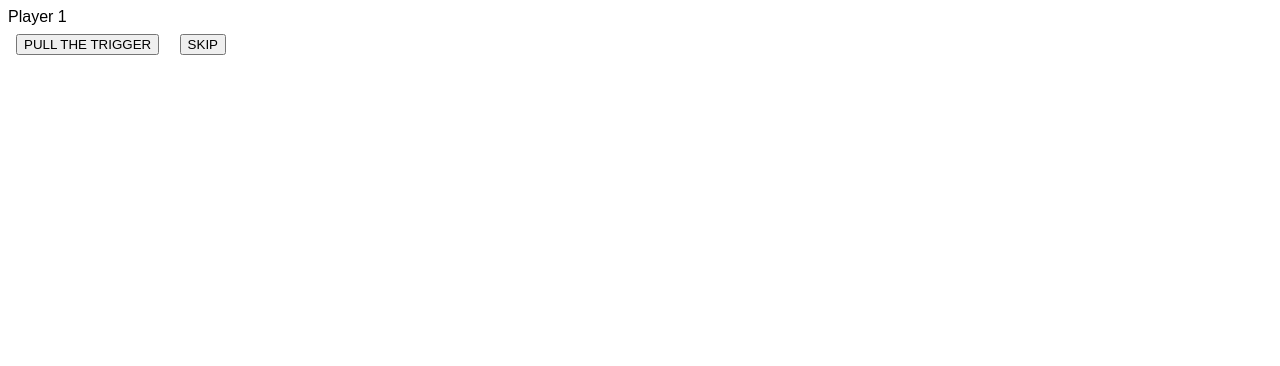
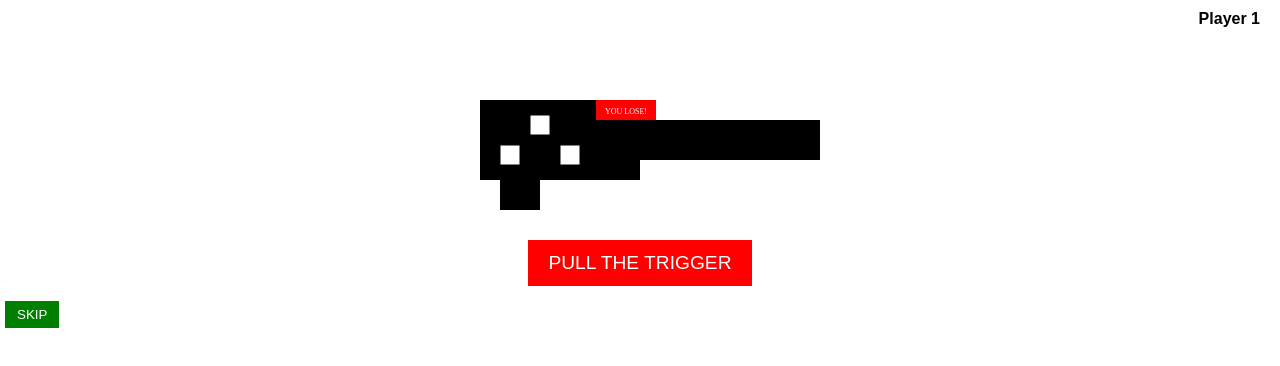
Before and after one commit to ebubekir-pulat/your-turn, a plain HTML site: page index.html in a window 1280 px wide. Drawn offline with Linux system fonts and the light colour scheme.

Commit message:
visual design WIP

```diff
--- a/index.html
+++ b/index.html
@@ -6,7 +6,8 @@
   <link rel="stylesheet" href="style.css">
 </head>
 <body>
-  <div id="player">Player 1</div>
+  <div id="player">PLAYER 1</div>
+  <img id="revolver" src="revolver.svg" alt="revolver">
   <button id="trigger">PULL THE TRIGGER</button>
   <button id="skip">SKIP</button>
   <button id="replay" style="display:none">REPLAY</button>
--- a/style.css
+++ b/style.css
@@ -1,3 +1,7 @@
-body { background: white; color: black; font-family: sans-serif; }
-button { margin: 8px; }
+body { background: white; color: black; font-family: sans-serif; margin: 0; }
+#player { position: fixed; top: 10px; right: 20px; font-weight: bold; }
+#revolver { display: block; margin: 60px auto 20px; max-width: 60%; }
+#trigger { background: red; color: white; font-size: 1.2em; padding: 12px 20px; border: none; cursor: pointer; display: block; margin: 10px auto; }
+#skip { background: green; color: white; padding: 6px 12px; border: none; cursor: pointer; display: inline-block; margin: 5px; }
+#replay { background: blue; color: white; padding: 6px 12px; border: none; cursor: pointer; display: inline-block; margin: 5px; }
 #flag.fired { display: block; }
```
Also changed, not shown: revolver.svg (added).
